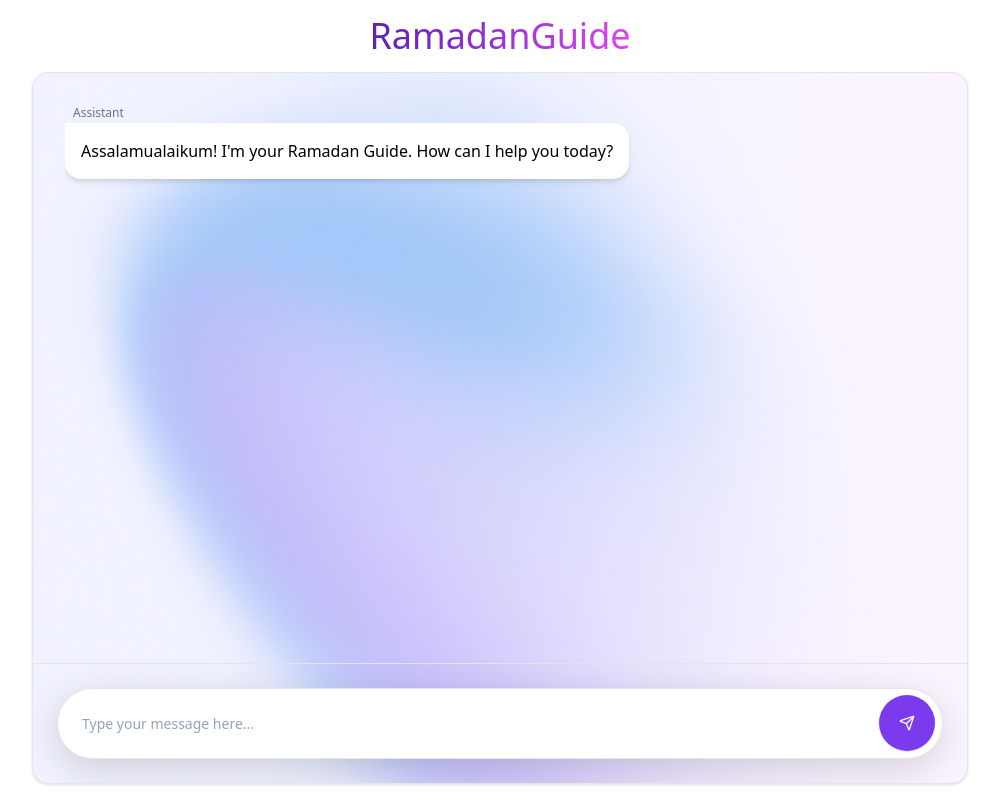
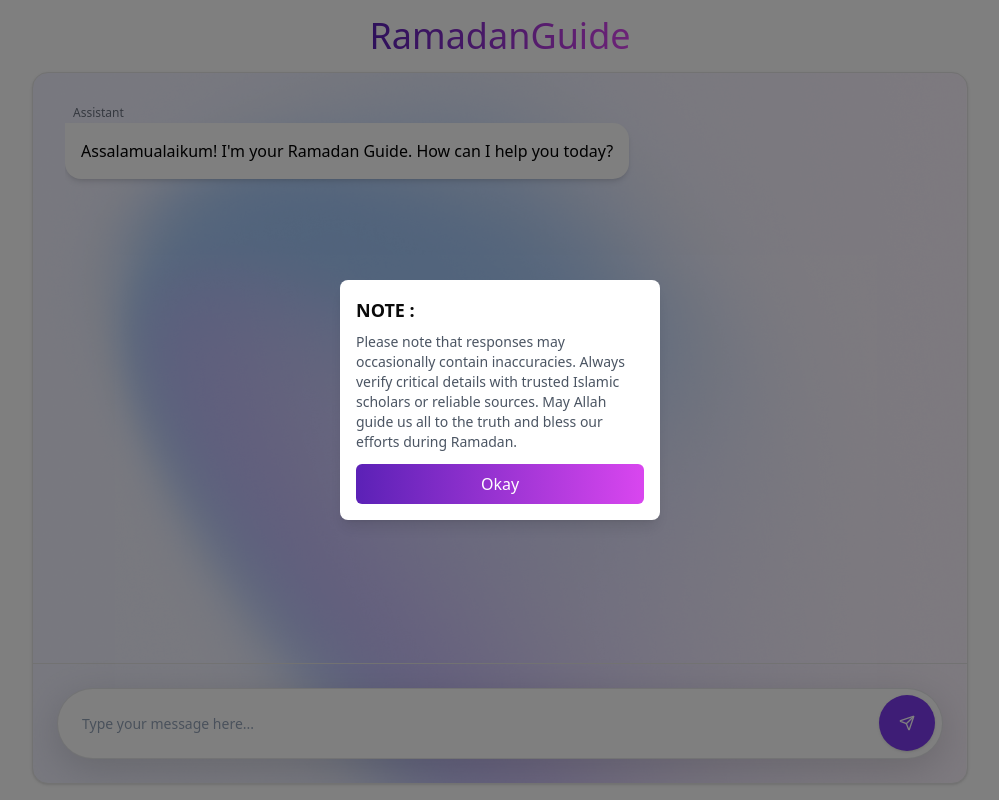
Before and after one commit to sxhil296/ramadanGuide, a Next.js app: page / in a window 1280 px wide. Shown: the whole page, without its empty margins (140-1139 px from the left). Built offline with nearby package versions, Linux system fonts and the light colour scheme.

Commit message:
warning popup

```diff
--- a/src/app/page.tsx
+++ b/src/app/page.tsx
@@ -1,6 +1,15 @@
+"use client";
 import Chat from "@/components/chat";
+import WarningPopup from "@/components/warningPopup";
+import { useEffect, useState } from "react";
 
 export default function Home() {
+  const [showWarning, setShowWarning] = useState(false);
+
+  useEffect(() => {
+    setShowWarning(true);
+  }, []);
+
   return (
     <main className="h-screen bg-white p-4 flex flex-col">
       <div className="flex flex-col gap-4 w-full items-center flex-grow max-h-full">
@@ -9,6 +18,10 @@ export default function Home() {
         </h1>
         <Chat />
       </div>
+      <WarningPopup
+        isVisible={showWarning}
+        onClose={() => setShowWarning(false)}
+      />
     </main>
   );
 }
--- /dev/null
+++ b/src/components/warningPopup.tsx
@@ -0,0 +1,31 @@
+export default function WarningPopup({
+  isVisible,
+  onClose,
+}: {
+  isVisible: boolean;
+  onClose: () => void;
+}) {
+  if (!isVisible) return null;
+
+  return (
+    <div className="fixed inset-0 flex items-center justify-center bg-black bg-opacity-50">
+      <div className="bg-white p-4 rounded-lg shadow-lg w-80">
+        <div className="flex items-center gap-3">
+          <h2 className="text-lg font-semibold">NOTE : </h2>
+        </div>
+        <p className="mt-2 text-sm text-gray-600">
+          Please note that responses may occasionally contain inaccuracies.
+          Always verify critical details with trusted Islamic scholars or
+          reliable sources. May Allah guide us all to the truth and bless our
+          efforts during Ramadan.
+        </p>
+        <button
+          onClick={onClose}
+          className="mt-3 w-full bg-gradient-to-r from-violet-800 to-fuchsia-500 font-medium text-white py-2 rounded-md"
+        >
+          Okay
+        </button>
+      </div>
+    </div>
+  );
+}
```
